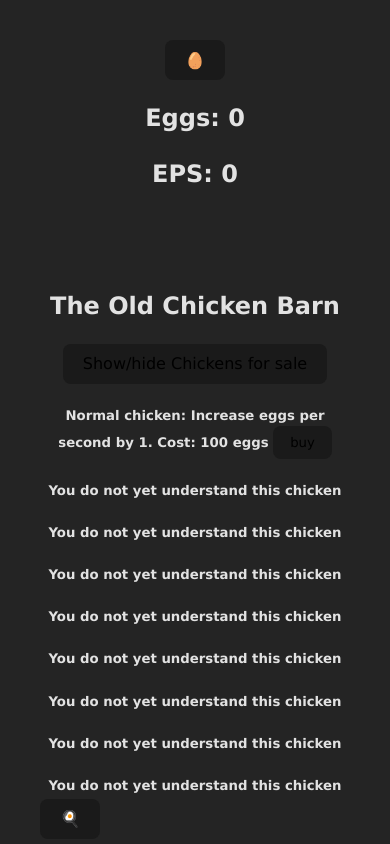
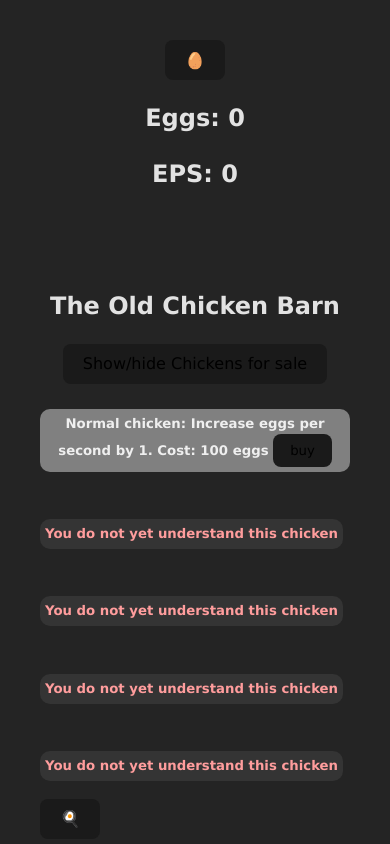
Before and after one commit to Adlam4002/Week-6-project-cookie-clicker-in-react, a React (Vite) app in the folder Cookie Clicker/: page / in a window 390 px wide. Both pictures are taken after a click on the button "Show/hide Chickens for sale". Built offline with nearby package versions, Linux system fonts and the light colour scheme.

Commit message:
mobile format now includes the same CSS as the large screen for shop item display

```diff
--- a/Cookie Clicker/src/Components/Upgrades.jsx
+++ /dev/null
@@ -1,3 +0,0 @@
-export default function Backgrounds() {
-  return;
-}
--- a/Cookie Clicker/src/index.css
+++ b/Cookie Clicker/src/index.css
@@ -37,6 +37,27 @@ a:hover {
 .bmr {
   position: fixed;
   bottom: 5px;
+}
+.Itembox {
+  display: flex;
+  box-sizing: content-box;
+  border-radius: 10px;
+  padding-top: 3px;
+}
+.Item {
+  box-sizing: content-box;
+  border-radius: 10px;
+  padding: 5px;
+  background-color: gray;
+  padding: none;
+}
+.pre-item {
+  box-sizing: content-box;
+  border-radius: 10px;
+  padding: 5px;
+  color: rgb(255, 157, 157);
+  background-color: rgb(52, 52, 52);
+  padding: none;
 }
 @media (min-width: 1000px) {
   .bmr {
```
Also changed, not shown: Cookie Clicker/src/Components/UpgradeItems.jsx (deleted).
